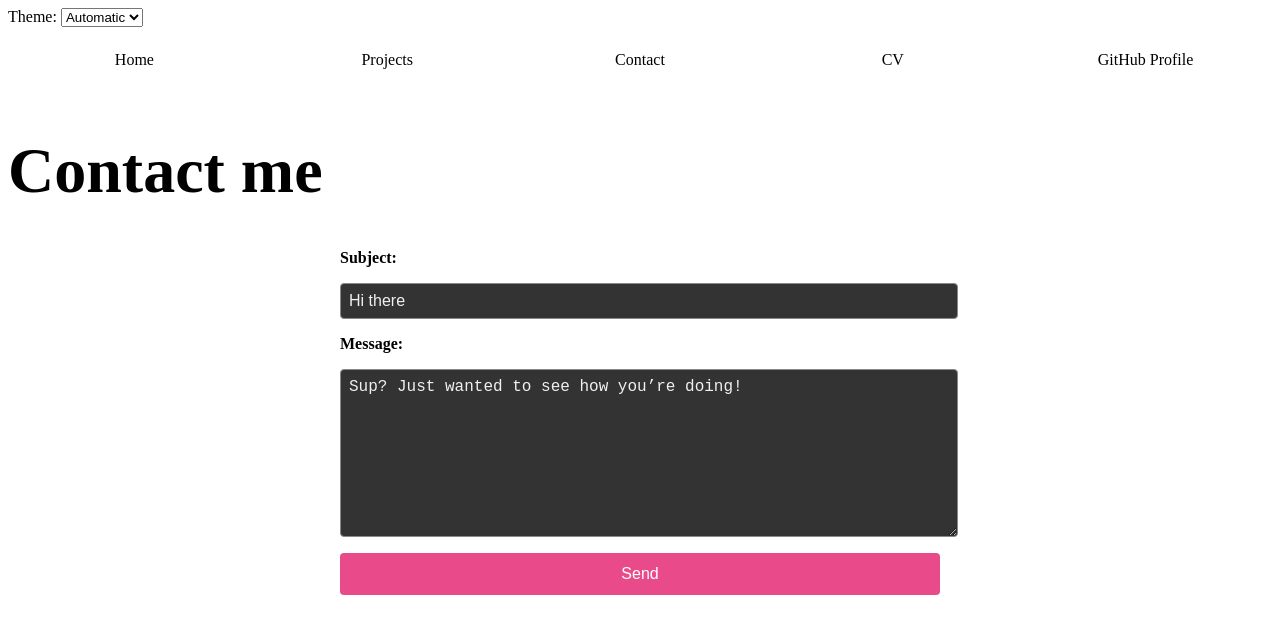
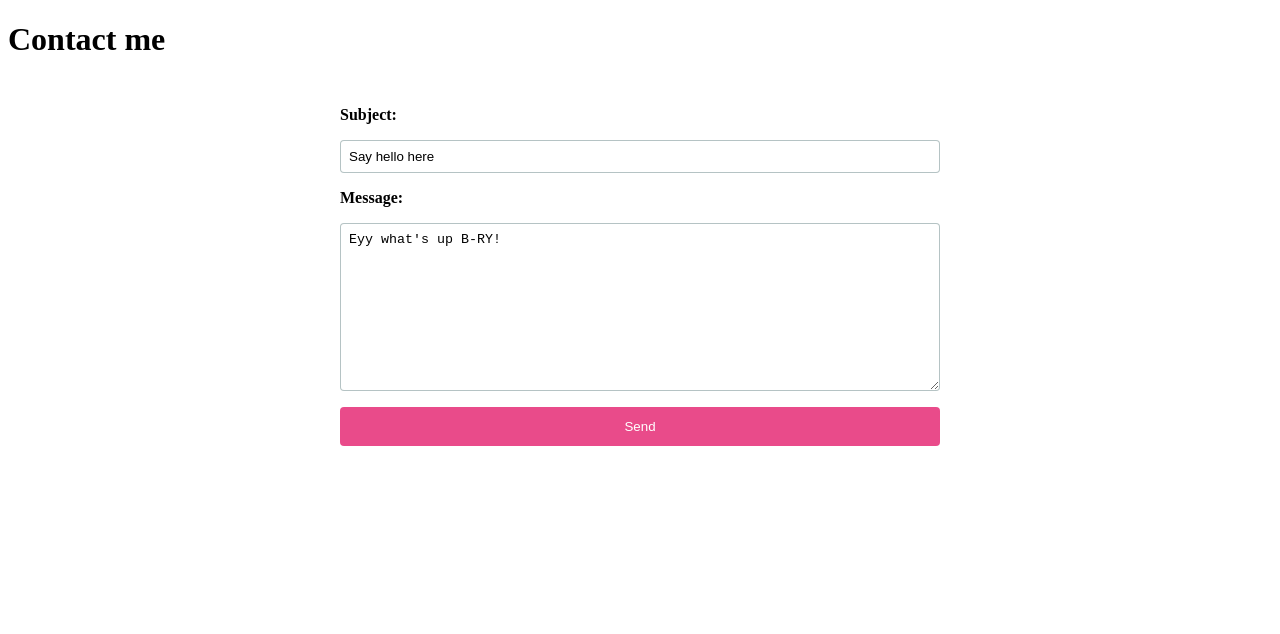
Before and after one commit to DutesMcGutes/portfolio, a plain HTML site: page contact/index.html in a window 1280 px wide. Drawn offline with Linux system fonts and the light colour scheme.

Commit message:
changed total styling for dark mode compatibility

```diff
--- a/contact/index.html
+++ b/contact/index.html
@@ -8,14 +8,15 @@
 </head>
 <body>
 
+
     <h1>Contact me</h1>
 
     <form class="contact-form" action="mailto:bryanduoto@gmail.com" method="GET">
         <label for="subject">Subject:</label>
-        <input type="text" id="subject" name="subject" value="Hi there" required>
+        <input type="text" id="subject" name="subject" value="Say hello here" required>
 
         <label for="body">Message:</label>
-        <textarea id="body" name="body" rows="4" cols="50">Sup? Just wanted to see how you’re doing!</textarea>
+        <textarea id="body" name="body" rows="4" cols="50">Eyy what's up B-RY!</textarea>
 
         <button type="submit">Send</button>
     </form>
--- a/global.js
+++ b/global.js
@@ -1,74 +1,42 @@
-console.log('IT’S ALIVE!');
+document.addEventListener("DOMContentLoaded", function() {
+  const form = document.querySelector('.contact-form');
+  const select = document.querySelector('#theme-switcher');
+  const savedTheme = localStorage.getItem('theme') || 'light'; // Default to light theme
 
-// Function to select multiple elements
-function $$(selector, context = document) {
-  return Array.from(context.querySelectorAll(selector));
-}
-
-// Pages data array
-const pages = [
-  { url: '/portfolio/index.html', title: 'Home' },
-  { url: '/portfolio/projects/index.html', title: 'Projects' },
-  { url: '/portfolio/contact/index.html', title: 'Contact' },
-  { url: '/portfolio/cv/index.html', title: 'CV' },
-  { url: 'https://github.com/DutesMcGutes', title: 'GitHub Profile' }
-];
-
-// Create a new nav element
-const nav = document.createElement('nav');
-document.body.prepend(nav);
-
-// Loop through the pages array to generate the links
-for (let page of pages) {
-  const a = document.createElement('a');
-  a.href = page.url;
-  a.textContent = page.title;
-
-  // Add the current class if the link matches the current page
-  if (a.host === location.host && a.pathname === location.pathname) {
-    a.classList.add('current');
+  // Apply the saved or default theme
+  applyTheme(savedTheme);
+  if (select) {
+    select.value = savedTheme;
   }
 
-  // Open external links in a new tab
-  if (a.host !== location.host) {
-    a.target = "_blank";
+  // Event listener for theme switcher
+  select?.addEventListener('input', function (event) {
+    const theme = event.target.value;
+    applyTheme(theme);
+    localStorage.setItem('theme', theme); // Save user preference
+  });
+
+  function applyTheme(theme) {
+    if (theme === 'auto') {
+      document.documentElement.removeAttribute('data-theme');
+    } else {
+      document.documentElement.setAttribute('data-theme', theme);
+    }
   }
 
-  nav.appendChild(a);
-}
+  // Intercept form submission to encode the data into a mailto URL
+  form?.addEventListener('submit', function(event) {
+    event.preventDefault();
 
-// Add dark mode switcher
-document.body.insertAdjacentHTML(
-  'afterbegin',
-  `
-  <label class="color-scheme">
-    Theme:
-    <select id="theme-switcher">
-      <option value="light">Light</option>
-      <option value="dark">Dark</option>
-      <option value="auto">Automatic</option>
-    </select>
-  </label>
-  `
-);
+    const data = new FormData(form);
+    let mailtoLink = form.getAttribute('action') + '?';
 
-const select = document.querySelector('#theme-switcher');
+    for (let [name, value] of data) {
+      mailtoLink += `${encodeURIComponent(name)}=${encodeURIComponent(value)}&`;
+    }
 
-// Load saved theme or use system preference
-const savedTheme = localStorage.getItem('theme') || 'auto';
-applyTheme(savedTheme);
-select.value = savedTheme;
-
-select.addEventListener('input', (event) => {
-  const theme = event.target.value;
-  applyTheme(theme);
-  localStorage.setItem('theme', theme);  // Save user preference
+    // Remove the trailing "&" and open the mail client
+    mailtoLink = mailtoLink.slice(0, -1);
+    location.href = mailtoLink;
+  });
 });
-
-function applyTheme(theme) {
-  if (theme === 'auto') {
-    document.documentElement.removeAttribute('data-theme');
-  } else {
-    document.documentElement.setAttribute('data-theme', theme);
-  }
-}
--- a/style.css
+++ b/style.css
@@ -9,148 +9,93 @@
   --border-color-dark: oklch(40% 15% 200 / 50%);
 }
 
-/* Apply accent color to elements by default */
-html, body {
-  accent-color: var(--color-accent); /* Inherit accent color across the page */
+/* Default (Light Mode) Styles */
+body {
+  background-color: var(--color-background-light); /* Light theme background */
+  color: var(--text-color-light); /* Light theme text color */
 }
 
-[data-theme="light"] {
-  background-color: var(--color-background-light);
-  color: var(--text-color-light); /* Black text for light theme */
-  border-bottom-color: var(--border-color-light);
+/* Adaptive Dark Mode Styles */
+[data-theme="dark"] {
+  background-color: var(--color-background-dark);
+  color: var(--text-color-dark);
 }
 
-[data-theme="dark"] {
-  background-color: var(--color-background-dark);
-  color: var(--text-color-dark); /* White text for dark theme */
-  border-bottom-color: var(--border-color-dark);
+/* Navigation styles */
+nav {
+  display: flex;
+  justify-content: space-between;
+  padding: 1rem 0;
+  margin-bottom: 1rem;
 }
 
-body {
-  background-color: var(--color-background-light); /* Default to light theme background */
-  color: var(--text-color-light); /* Default to light theme text color */
+nav a {
+  flex: 1;
+  text-align: center;
+  text-decoration: none;
+  padding: 0.5em;
+  color: inherit;
+}
+
+nav a.current {
+  font-weight: bold;
+  border-bottom: 0.4em solid var(--color-accent);
+}
+
+nav a:hover {
+  border-bottom: 0.4em solid var(--color-accent);
+  background-color: #f0f0f0;
 }
 
 /* Contact form styling */
 .contact-form {
   display: flex;
-  flex-direction: column;  /* Aligns form elements vertically */
-  gap: 1rem;               /* Adds space between form elements */
-  max-width: 600px;        /* Restrict the width of the form */
-  margin: 2rem auto;       /* Center the form and add some margin */
+  flex-direction: column;
+  gap: 1rem;
+  max-width: 600px;
+  margin: 2rem auto;
+  background-color: var(--color-background-light); /* Default to white */
+  padding: 1rem;
+  border-radius: 8px;
 }
 
 .contact-form label {
   font-weight: bold;
-  color: var(--text-color-light);
+  color: var(--text-color-light); /* Default text color */
 }
 
-.contact-form input[type="email"],
 .contact-form input[type="text"],
 .contact-form textarea {
-  background-color: #333333;  /* Dark background */
-  color: #f0f0f0;             /* Light text for better contrast */
+  background-color: var(--color-background-light); /* Default white background */
+  color: var(--text-color-light); /* Default black text */
   padding: 0.5rem;
-  border: 1px solid #888888;  /* Slightly lighter border */
+  border: 1px solid var(--border-color-light);
   border-radius: 4px;
-  width: 100%;                /* Make the fields take full width */
-  font-size: 1rem;
-}
-
-.contact-form input[type="email"]:focus,
-.contact-form input[type="text"]:focus,
-.contact-form textarea:focus {
-  border-color: var(--color-accent);  /* Accent border on focus */
-  outline: none;
 }
 
 .contact-form button {
-  background-color: var(--color-accent); /* Accent-colored button */
+  background-color: var(--color-accent);
   color: white;
   padding: 0.75rem;
   border: none;
   cursor: pointer;
   border-radius: 4px;
-  font-size: 1rem;
-}
-
-.contact-form button:hover {
-  background-color: oklch(60% 50% 0); /* Darker accent color on hover */
 }
 
 .contact-form textarea {
-  resize: vertical;  /* Allow vertical resizing */
-  min-height: 150px; /* Ensure the textarea is tall enough */
+  resize: vertical;
+  min-height: 150px;
 }
 
-/* Adjust the text color in dark mode */
-[data-theme="dark"] .contact-form label {
-  color: var(--text-color-dark); /* White text in dark mode */
+/* Dark Mode Adjustments for the Contact Form */
+[data-theme="dark"] .contact-form {
+  background-color: var(--color-background-dark); /* Dark background */
+  color: var(--text-color-dark); /* Light text */
 }
 
-/* Navigation styles */
-nav {
-  display: flex;                 /* Flexbox layout */
-  justify-content: space-between;/* Space out links */
-  padding: 1rem 0;               /* Add padding */
-  margin-bottom: 1rem;           /* Add margin to separate from content below */
+[data-theme="dark"] .contact-form input[type="text"],
+[data-theme="dark"] .contact-form textarea {
+  background-color: #333333; /* Darker background for inputs */
+  color: #f0f0f0; /* Lighter text */
+  border: 1px solid var(--border-color-dark); /* Lighter borders */
 }
-
-nav a {
-  flex: 1;                       /* Links take up equal space */
-  text-align: center;            /* Center text inside link */
-  text-decoration: none;         /* Remove underline */
-  padding: 0.5em;                /* Add spacing */
-  color: inherit;                /* Inherit text color */
-}
-
-/* Highlight the current page with a thick bottom border */
-nav a.current {
-  font-weight: bold;             /* Bold for current link */
-  border-bottom: 0.4em solid var(--color-accent); /* Accent color */
-}
-
-/* Hover state */
-nav a:hover {
-  border-bottom: 0.4em solid var(--color-accent); /* Accent color on hover */
-  background-color: #f0f0f0;     /* Optional light gray background on hover */
-}
-
-/* Projects grid */
-.projects {
-  display: grid;
-  grid-template-columns: repeat(auto-fill, minmax(15em, 1fr)); /* Flexible grid */
-  gap: 1rem;  /* Add space between articles */
-}
-
-.projects article {
-  display: grid;
-  grid-template-rows: subgrid;  /* Align rows within the grid */
-  grid-row: span 3;             /* Make each article span 3 rows */
-  margin: 0;                    /* Remove margin for consistent alignment */
-}
-
-.projects h2 {
-  margin: 0;  /* Reduce margin on headings */
-}
-
-h1 {
-  font-size: 400%;  /* Make h1 significantly larger than h2 */
-}
-
-h1, h2, h3, h4, h5, h6 {
-  line-height: 1.1;           /* Smaller line height for headings */
-}
-
-/* Accent color for buttons */
-button, input[type="submit"] {
-  background-color: var(--color-accent); /* Accent-colored buttons */
-  border: none;
-  color: white;
-  padding: 0.5em 1em;
-  cursor: pointer;
-}
-
-button:hover, input[type="submit"]:hover {
-  background-color: oklch(60% 50% 0); /* Darker shade for hover */
-}
```
